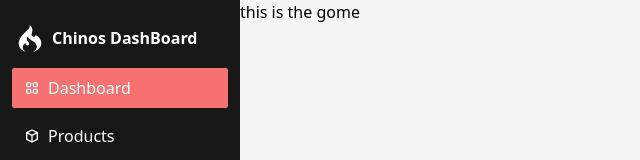
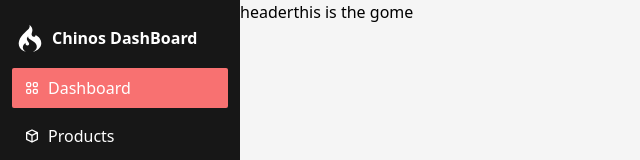
Before and after one commit to ch1n069/FlexDash, a React (Vite) app: page / in a window 1280 px wide. Shown: the top 160 px of the page, without its empty margins (0-640 px from the left). Built offline with nearby package versions, Linux system fonts and the light colour scheme.

Commit message:
installed headless ui package

```diff
--- a/package.json
+++ b/package.json
@@ -10,6 +10,7 @@
     "preview": "vite preview"
   },
   "dependencies": {
+    "@headlessui/react": "^1.7.17",
     "classnames": "^2.3.2",
     "react": "^18.2.0",
     "react-dom": "^18.2.0",
--- a/src/components/Header.jsx
+++ b/src/components/Header.jsx
@@ -0,0 +1,11 @@
+import React from "react";
+
+const Header = () => {
+  return (
+    <div>
+      <p>header</p>
+    </div>
+  );
+};
+
+export default Header;
--- a/src/shared/Root.jsx
+++ b/src/shared/Root.jsx
@@ -4,12 +4,14 @@ import DashBoard from "./DashBoard";
 import SideBar from "./SideBar";
 import { DASHBOARD_SIDEBAR_LINKS } from "../lib/consts/navigation";
 import NavLink from "../components/NavLink";
+import Header from "../components/Header";
 
 const Root = () => {
   return (
     <div className="flex flex-row bg-neutral-100 w-screen h-screen">
       <Fragment>
         <SideBar />
+        <Header />
         {/* <DashBoard /> */}
 
         <Outlet />
```
Also changed, not shown: 1 other file (tests, documents, lock files or other folders).
